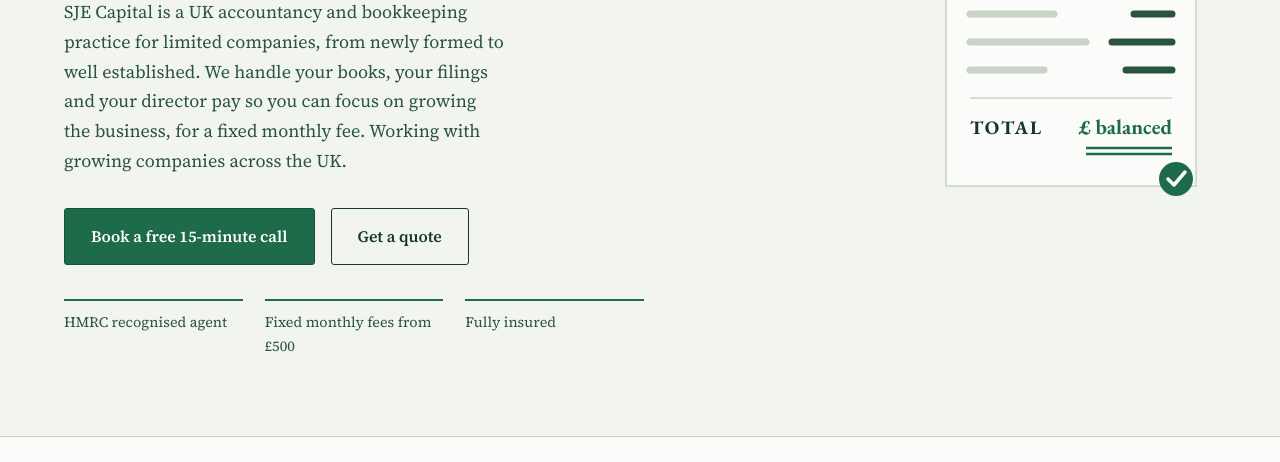
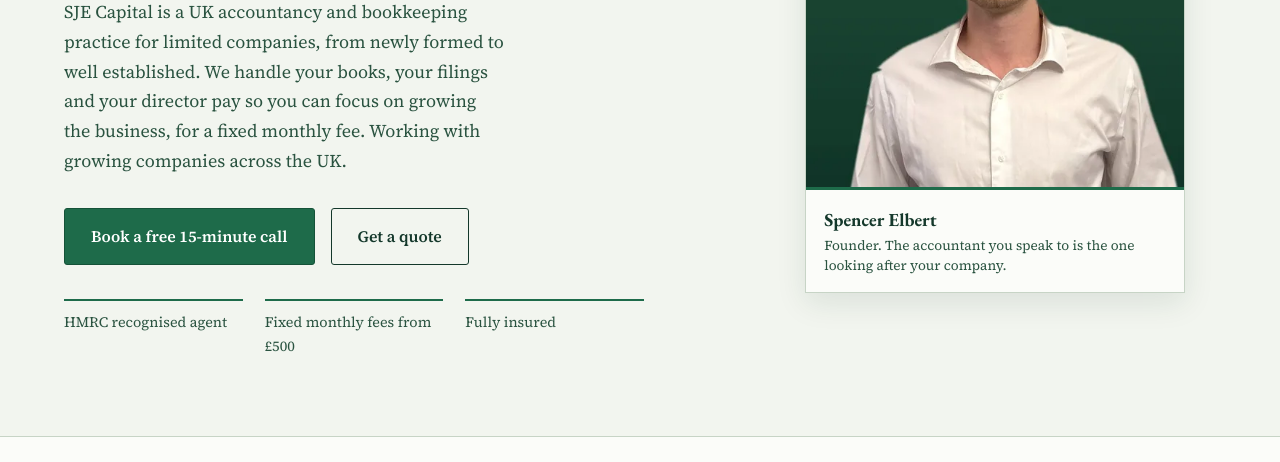
Before and after one commit to Speny7/sjecapital-site, a plain HTML site: page index.html in a window 1280 px wide. Shown: the part 469-931 px from the top of the page. Drawn offline with Linux system fonts and the light colour scheme.

Commit message:
Hotfix 28 Oct 2026: founder photo in the homepage hero; take-home calculator headline and slider spacing

```diff
--- a/index.html
+++ b/index.html
@@ -307,6 +307,17 @@
   .pre-reveal{ opacity:0; transform:translateY(16px); transition:opacity .6s ease, transform .6s ease; }
   .pre-reveal.revealed{ opacity:1; transform:none; }
 
+  /* ---------- hero portrait ---------- */
+  .hero-portrait{ justify-self:center; align-self:center; width:min(380px,100%); margin:0; background:var(--paper-hi); border:1px solid var(--rule); box-shadow:0 10px 28px rgba(20,56,43,.10); animation:rise .6s ease both; animation-delay:.12s; }
+  .hero-portrait img{ display:block; width:100%; height:auto; aspect-ratio:1/1; object-fit:cover; }
+  .hero-portrait figcaption{ border-top:3px solid var(--leaf); padding:14px 18px 16px; }
+  .hero-portrait figcaption b{ display:block; font-family:"EB Garamond", Georgia, serif; font-size:1.15rem; color:var(--ink); }
+  .hero-portrait figcaption span{ display:block; font-size:.85rem; line-height:1.45; color:var(--ink-soft); margin-top:2px; }
+  @media (max-width:900px){
+    .hero-portrait{ justify-self:start; width:100%; max-width:none; display:flex; align-items:center; gap:16px; margin:30px 0 0; background:none; border:none; box-shadow:none; }
+    .hero-portrait img{ width:88px; height:88px; border-radius:50%; flex:none; }
+    .hero-portrait figcaption{ border-top:none; padding:0; }
+  }
   /* ---------- ledger write-in animation ---------- */
   @media (prefers-reduced-motion: no-preference){
     .ledger-anim .e, .ledger-anim .sep, .ledger-anim .dbl{
@@ -476,30 +487,10 @@
           <span role="listitem">Fully insured</span>
         </div>
       </div>
-      <svg class="rosette ledger-anim" width="290" height="304" viewBox="0 0 290 304" role="img" aria-label="A ledger writing itself: entries appear, the total balances, a seal confirms it">
-        <rect x="20" y="12" width="250" height="276" fill="#FBFCF9" stroke="#C7D4C6" stroke-width="1.5"/>
-        <text x="145" y="42" text-anchor="middle" font-family="'EB Garamond', Georgia, serif" font-size="17" font-weight="700" letter-spacing="4" fill="#14382B">THE BOOKS</text>
-        <line x1="20" y1="58" x2="270" y2="58" stroke="#C7D4C6" stroke-width="1.5"/>
-        <g stroke-linecap="round">
-          <line class="e" pathLength="1" x1="44" y1="88"  x2="150" y2="88"  stroke="#C7D4C6" stroke-width="7"/>
-          <line class="e" pathLength="1" x1="196" y1="88"  x2="246" y2="88"  stroke="#2A5340" stroke-width="7"/>
-          <line class="e" pathLength="1" x1="44" y1="116" x2="128" y2="116" stroke="#C7D4C6" stroke-width="7"/>
-          <line class="e" pathLength="1" x1="208" y1="116" x2="246" y2="116" stroke="#2A5340" stroke-width="7"/>
-          <line class="e" pathLength="1" x1="44" y1="144" x2="160" y2="144" stroke="#C7D4C6" stroke-width="7"/>
-          <line class="e" pathLength="1" x1="186" y1="144" x2="246" y2="144" stroke="#2A5340" stroke-width="7"/>
-          <line class="e" pathLength="1" x1="44" y1="172" x2="118" y2="172" stroke="#C7D4C6" stroke-width="7"/>
-          <line class="e" pathLength="1" x1="200" y1="172" x2="246" y2="172" stroke="#2A5340" stroke-width="7"/>
-        </g>
-        <line class="sep" pathLength="1" x1="44" y1="200" x2="246" y2="200" stroke="#C7D4C6" stroke-width="1.5"/>
-        <text class="tot" x="44" y="236" font-family="'EB Garamond', Georgia, serif" font-size="19" font-weight="700" letter-spacing="2" fill="#14382B">TOTAL</text>
-        <text class="tot" x="246" y="236" text-anchor="end" font-family="'EB Garamond', Georgia, serif" font-size="21" font-weight="700" fill="#1E6B4A">£ balanced</text>
-        <line class="dbl" pathLength="1" x1="160" y1="250" x2="246" y2="250" stroke="#1E6B4A" stroke-width="2.5"/>
-        <line class="dbl" pathLength="1" x1="160" y1="256" x2="246" y2="256" stroke="#1E6B4A" stroke-width="2.5"/>
-        <g class="badge">
-          <circle cx="250" cy="281" r="17" fill="#1E6B4A"/>
-          <path d="M 242 281 L 248 287 L 259 274" fill="none" stroke="#FBFCF9" stroke-width="3.5" stroke-linecap="round" stroke-linejoin="round"/>
-        </g>
-      </svg>
+      <figure class="hero-portrait">
+        <img src="/img/spencer-elbert-2026.webp" width="520" height="520" alt="Spencer Elbert, founder of SJE Capital" fetchpriority="high">
+        <figcaption><b>Spencer Elbert</b><span>Founder. The accountant you speak to is the one looking after your company.</span></figcaption>
+      </figure>
     </div>
   </div>
 
```
Also changed, not shown: take-home-calculator.html (+8 -6 lines).
